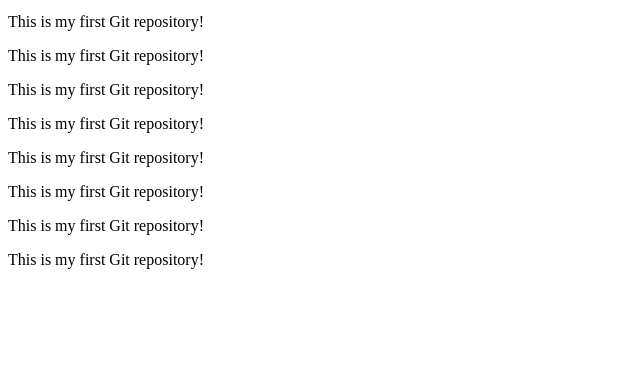
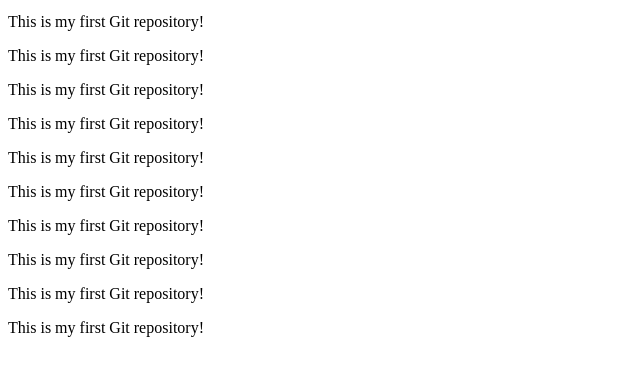
Before and after one commit to Darshan399-cloud/git-practice, a plain HTML site: page git-practice/index.html in a window 1280 px wide. Shown: the part 87-462 px from the top of the page, without its empty margins (0-640 px from the left). Drawn offline with Linux system fonts and the light colour scheme.

Commit message:
Update index.html

```diff
--- a/git-practice/index.html
+++ b/git-practice/index.html
@@ -6,4 +6,4 @@
 <p>This is my first Git repository!</p>
 <p>This is my first Git repository!</p>
 <p>This is my first Git repository!</p><p>This is my first Git repository!</p>
-<p>This is my first Git repository!</p>
+<p>This is my first Git repository!</p><p>This is my first Git repository!</p><p>This is my first Git repository!</p>
```
